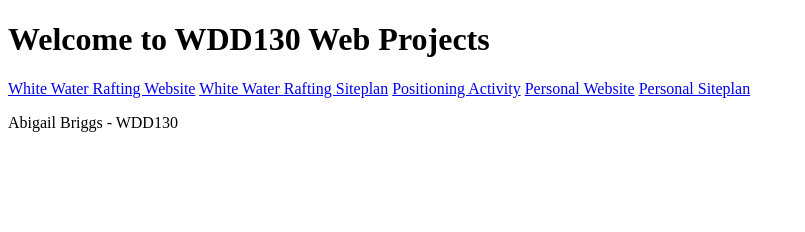
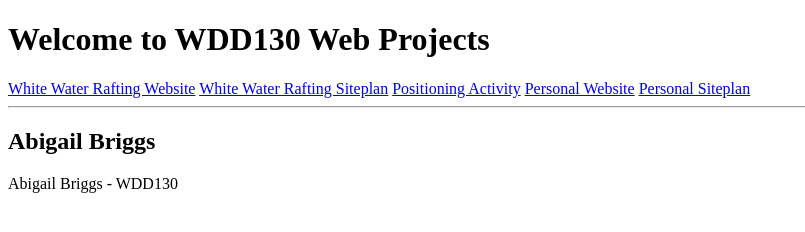
Before and after one commit to ahbriggs-byui/wdd130, a plain HTML site: page index.html in a window 1280 px wide. Shown: the whole page, without its empty margins (0-805 px from the left). Drawn offline with Linux system fonts and the light colour scheme.

Commit message:
Commit #2

```diff
--- a/index.html
+++ b/index.html
@@ -13,6 +13,8 @@
   <a href="positioning.html">Positioning Activity</a>
   <a href="#">Personal Website</a>
   <a href="#">Personal Siteplan</a>
+  <hr>
+  <h1>Abigail Briggs</h1>
 </nav>
 <p>Abigail Briggs - WDD130</p>
 
```
